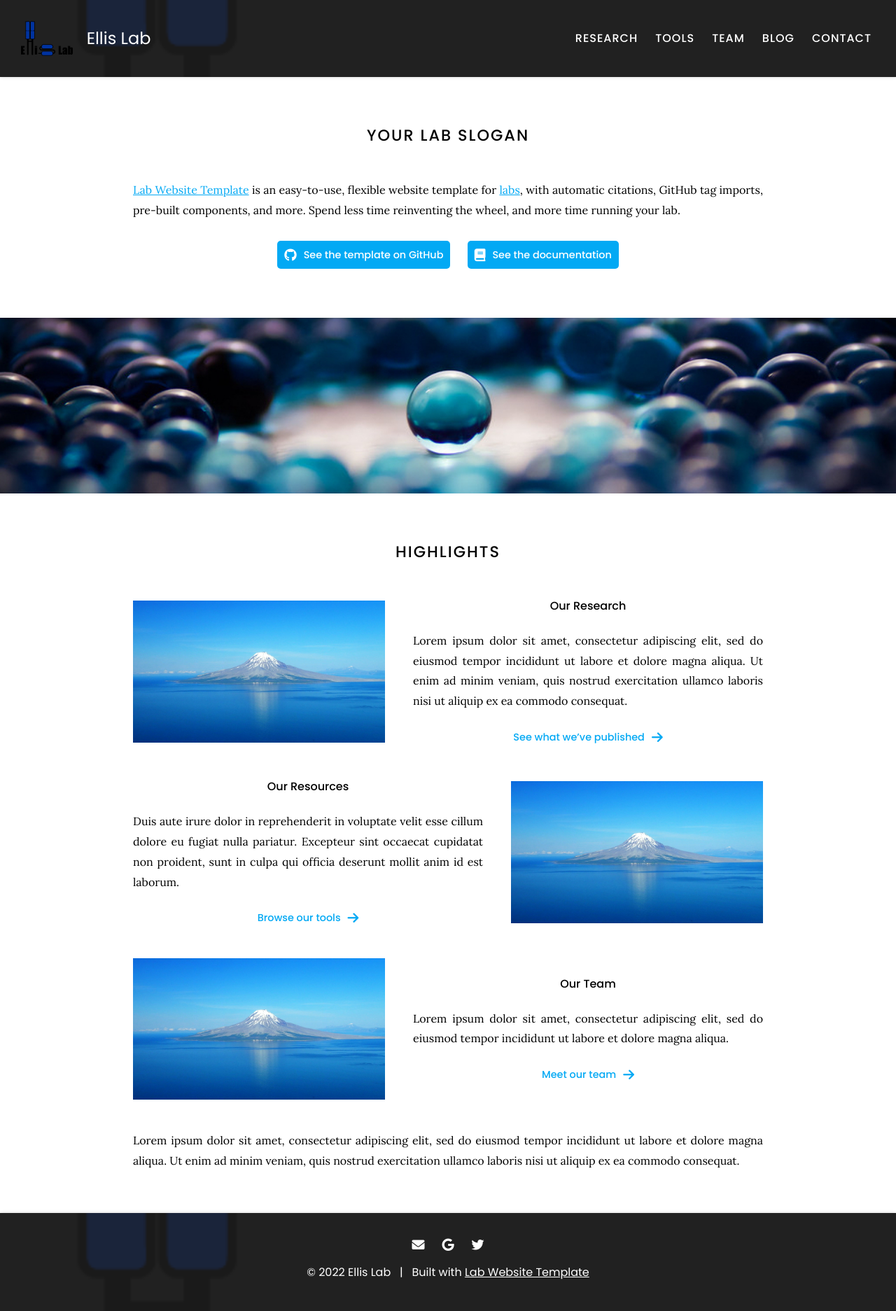
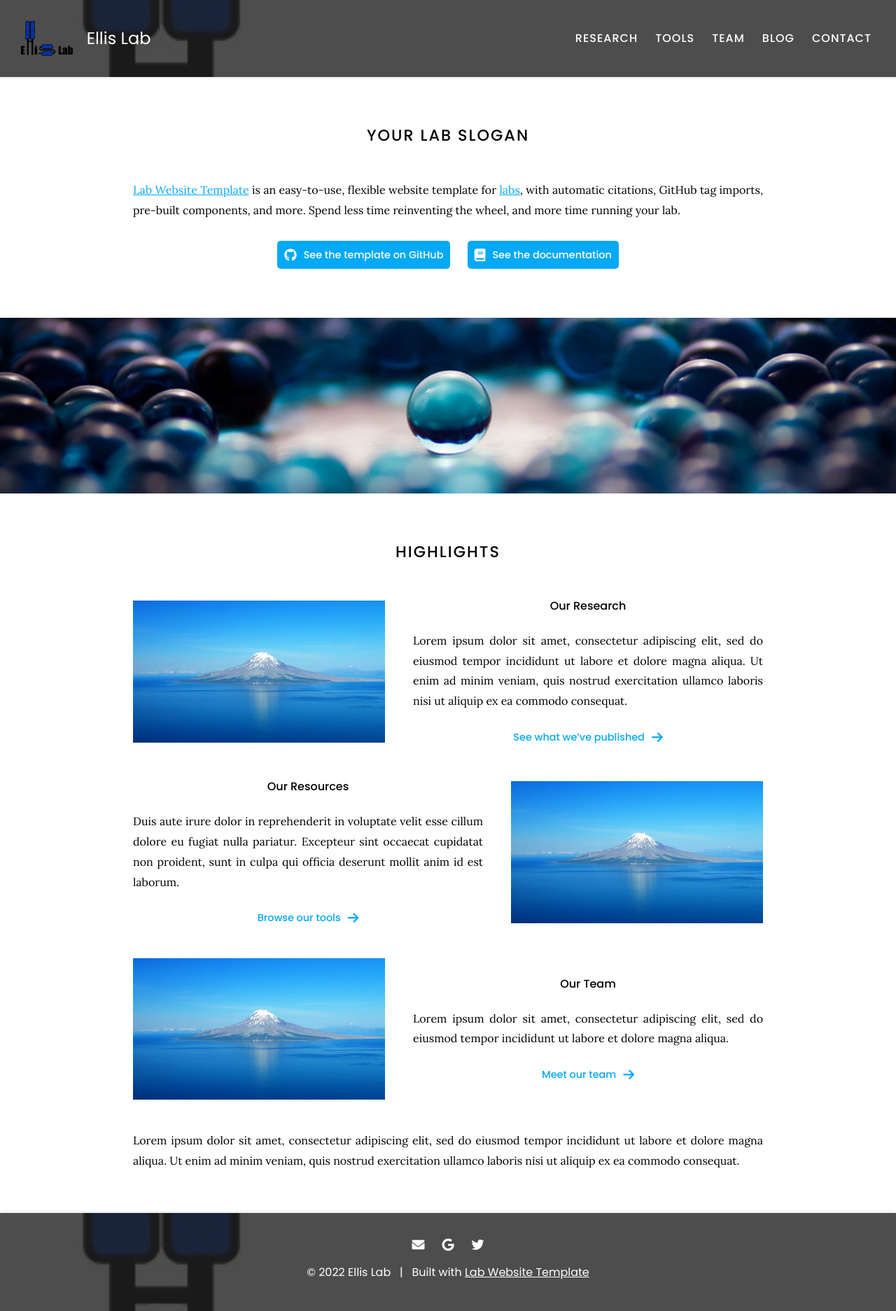
Before and after one commit to EllisLabUK/EllisLabUK.github.io, a Jekyll site: the page built from index.md, in a window 1280 px wide. Shown: the whole page at 70% size. Built offline with Jekyll 4.4.1, drawn with Linux system fonts in a browser that asks for light colours.

Commit message:
Update _config.yaml

```diff
--- a/_config.yaml
+++ b/_config.yaml
@@ -4,8 +4,8 @@
 title: Ellis Lab
 description: Website for the Ellis Lab at the University of Kentucky
 logo: images/EllisLabLogo.png
-header: images/EllisLabLogo.png
-footer: images/EllisLabLogo.png
+header: images/EllisLabLogo.jpg
+footer: images/EllisLabLogo.jpg
 baseurl: ""
 
 # site social media and other links
```
